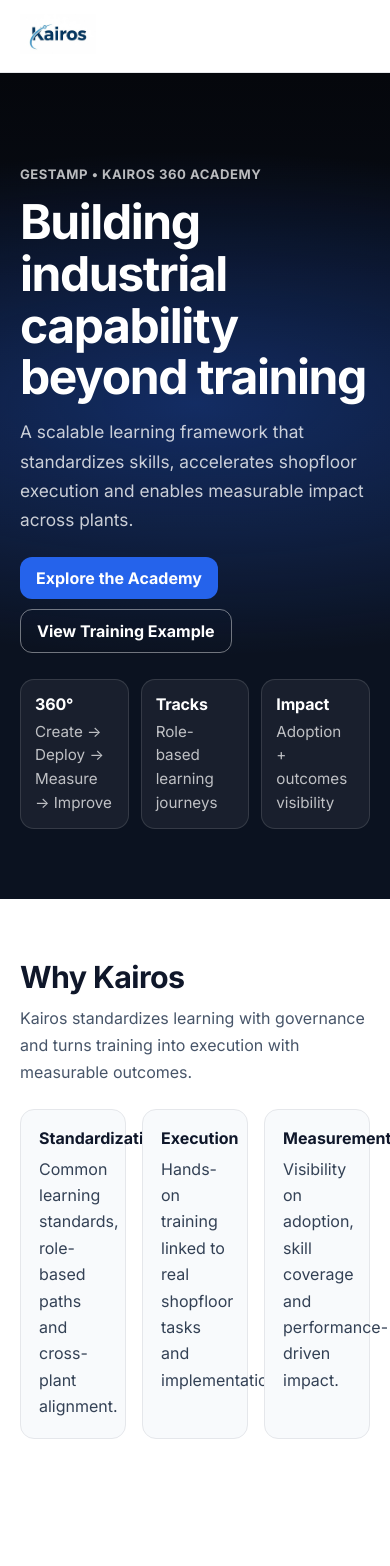
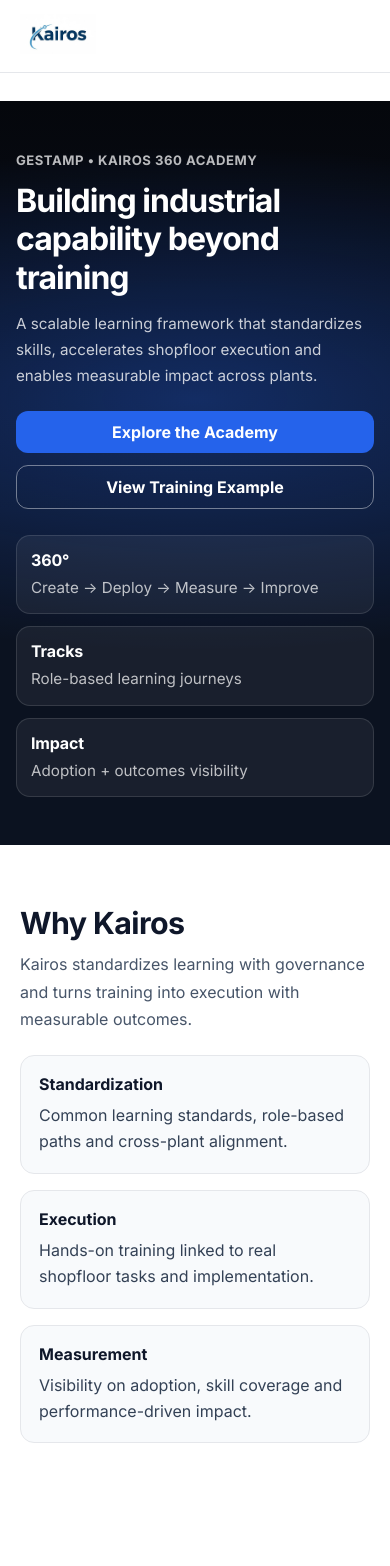
Before and after one commit to gabrielguimaraes94/kairos-angular, an Angular app: page / in a window 390 px wide. Shown: the top 1566 px of the page. Built offline with nearby package versions, Linux system fonts and the light colour scheme.

Commit message:
test mobile layout

```diff
--- a/src/app/pages/home/home.css
+++ b/src/app/pages/home/home.css
@@ -1,3 +1,5 @@
+
+
 .hero {
   min-height: 70vh;
   display: flex;
@@ -671,3 +673,86 @@
   gap: 10px;
   flex-wrap: wrap;
 }
+
+/* ======================================================
+   MOBILE FIXES — SAFE OVERRIDES
+   ====================================================== */
+
+@media (max-width: 768px) {
+
+  /* HERO */
+  .hero,
+  .hero-gestamp {
+    padding: 48px 16px !important;
+    text-align: left;
+  }
+
+  .hero h1,
+  .hero-gestamp h1 {
+    font-size: 32px !important;
+    line-height: 1.2;
+  }
+
+  .hero-subtitle,
+  .hero .subtitle {
+    font-size: 0.95rem;
+  }
+
+  /* HERO ACTIONS */
+  .hero-actions {
+    flex-direction: column;
+    gap: 12px;
+  }
+
+  .hero-actions button,
+  .hero-actions .btn {
+    width: 100%;
+  }
+
+  /* HERO CARDS */
+  .hero-metrics {
+    grid-template-columns: 1fr !important;
+  }
+
+  /* CYCLE */
+  .cycle-grid {
+    grid-template-columns: 1fr !important;
+  }
+
+  /* TRACKS */
+  .tracks-grid {
+    grid-template-columns: 1fr !important;
+  }
+
+  .track-card {
+    margin-top: 16px;
+  }
+
+  /* KPIS */
+  .kpis-grid {
+    grid-template-columns: 1fr !important;
+  }
+
+  /* WHY */
+  .why-grid {
+    grid-template-columns: 1fr !important;
+  }
+
+  /* METHOD */
+  .method-steps {
+    grid-template-columns: 1fr !important;
+  }
+
+  /* CTA */
+  .cta {
+    padding: 48px 16px;
+  }
+
+  .cta-actions {
+    flex-direction: column;
+  }
+
+  .cta-btn {
+    width: 100%;
+  }
+}
--- a/src/app/pages/home/home.html
+++ b/src/app/pages/home/home.html
@@ -1,3 +1,4 @@
+<div class ="page">
 <section class="hero-gestamp">
   <div class="hero-container">
     <div class="hero-content">
@@ -211,3 +212,4 @@
     </div>
   </div>
 </section>
+</div>
```
